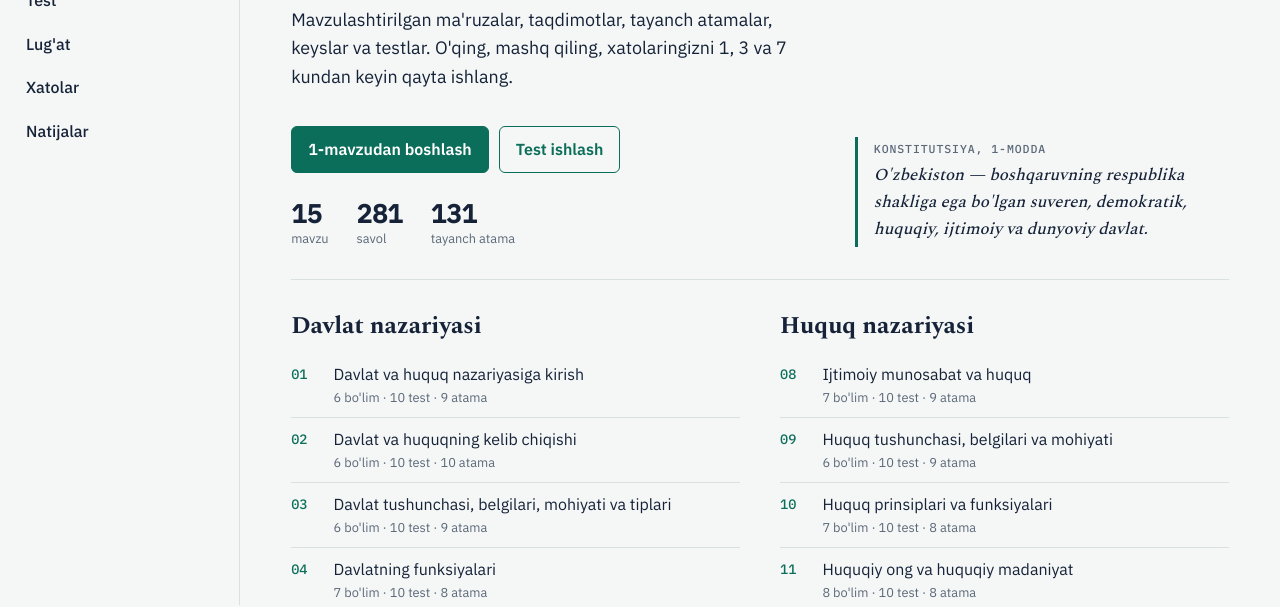
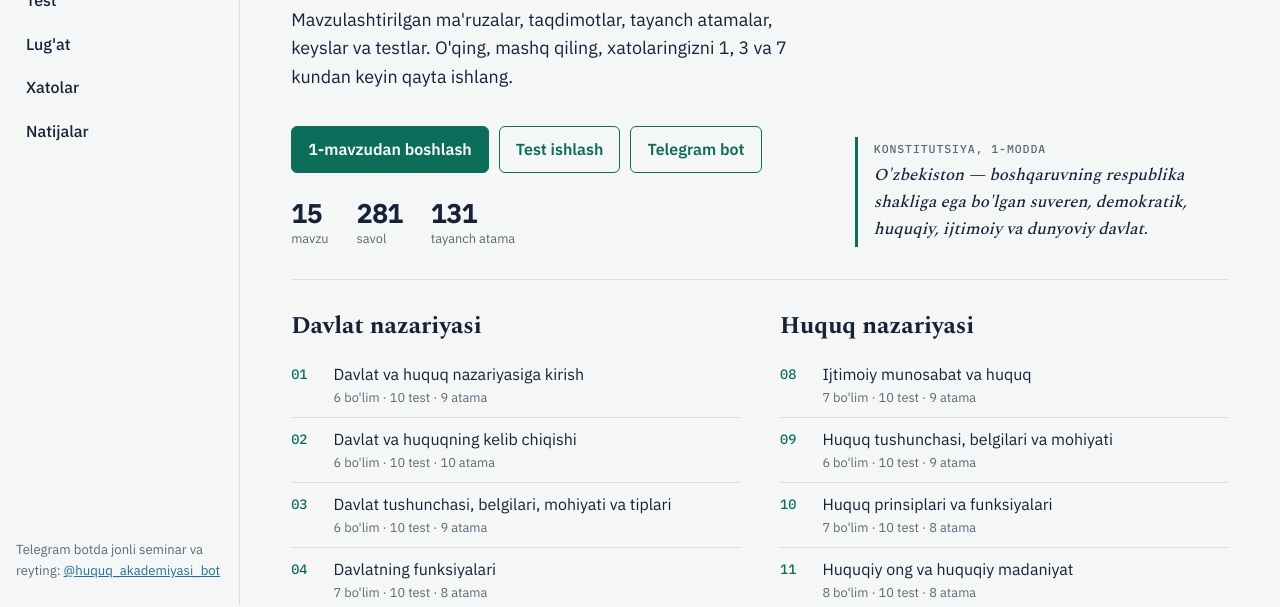
Before and after one commit to huquq-akademiyasi/huquq-akademiyasi.github.io, a plain HTML site: page index.html in a window 1280 px wide. Shown: the part 195-802 px from the top of the page. Drawn offline with nearby package versions, Linux system fonts and the light colour scheme.

Commit message:
Add files via upload

```diff
--- a/index.html
+++ b/index.html
@@ -4,6 +4,8 @@
 <meta charset="utf-8">
 <meta name="viewport" content="width=device-width, initial-scale=1, viewport-fit=cover">
 <title>Huquq Akademiyasi</title>
+<link rel="icon" type="image/png" href="favicon.png">
+<link rel="apple-touch-icon" href="apple-touch-icon.png">
 <meta name="description" content="Davlat va huquq nazariyasi: mavzulashtirilgan ma'ruzalar, taqdimotlar, atamalar lug'ati, testlar va xatolar daftari.">
 <link rel="preconnect" href="https://fonts.googleapis.com">
 <link rel="preconnect" href="https://fonts.gstatic.com" crossorigin>
@@ -169,7 +171,7 @@ input[type=search]{width:100%;max-width:480px;padding:10px 12px;border:1px solid
 </div>
 <script>
 // Telegram bot manzili (deploydan keyin o'zgartiring)
-const BOT_USERNAME = "";
+const BOT_USERNAME = "huquq_akademiyasi_bot";
 
 const $ = (s, el = document) => el.querySelector(s);
 const esc = s => String(s).replace(/[&<>"]/g, c => ({"&":"&amp;","<":"&lt;",">":"&gt;",'"':"&quot;"}[c]));
```
Also changed, not shown: apple-touch-icon.png (added), favicon.png (added).
